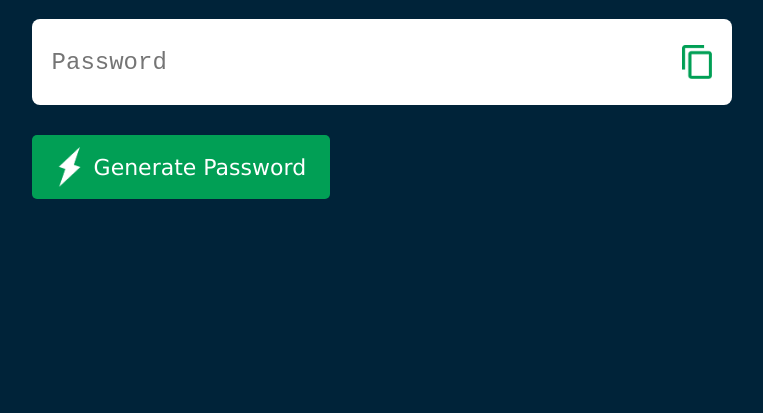
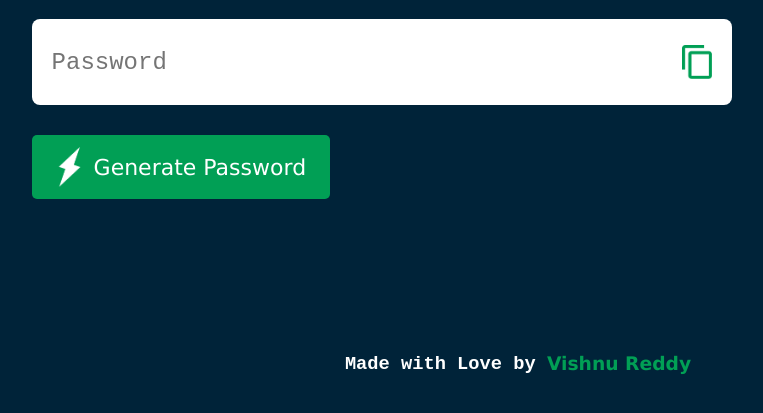
Before and after one commit to VishnuVardhanReddySareddy/Random-Password-Generator, a plain HTML site: page index.html in a window 1280 px wide. Shown: the part 281-694 px from the top of the page, without its empty margins (122-885 px from the left). Drawn offline with Linux system fonts and the light colour scheme.

Commit message:
addded name tag

```diff
--- a/index.html
+++ b/index.html
@@ -8,15 +8,17 @@
 </head>
 <body>
     <div class="container">
-        <h1>Generate a <br><span>Random Password</span></h1>
+        <h1>Generate a <br><span>Random Password</span></span></h1>
         <div class="display">
             <input type="text" id="password" placeholder="Password">
             <img src="images/copy.png" alt="copy" onclick="copyPassword()">
 
         </div>
         <button onclick="createRandomPassword()"><img src="images/generate.png" alt="text">Generate Password</button>
+
+
     </div>
-
+    <h3>Made with Love by&nbsp; <span>Vishnu Reddy</span></h3>
     <script>
         const passwordBox = document.getElementById("password");
         const length = 12;
--- a/style.css
+++ b/style.css
@@ -9,6 +9,7 @@
 body{
     background: #002339;
     color: #fff;
+
 }
 
 .container{
@@ -37,6 +38,16 @@ body{
 
 }
 
+h3{
+    display: flex;
+    align-items: center;
+    justify-content: center;
+}
+h3 span{
+    font-family: 'Lucida Sans', 'Lucida Sans Regular', 'Lucida Grande', 'Lucida Sans Unicode', Geneva, Verdana, sans-serif;
+    font-size: 500;
+    color:#019f55
+}
 .container h1 span{
     color: #019f55;
     border-bottom: 2px solid #019f55;
```
